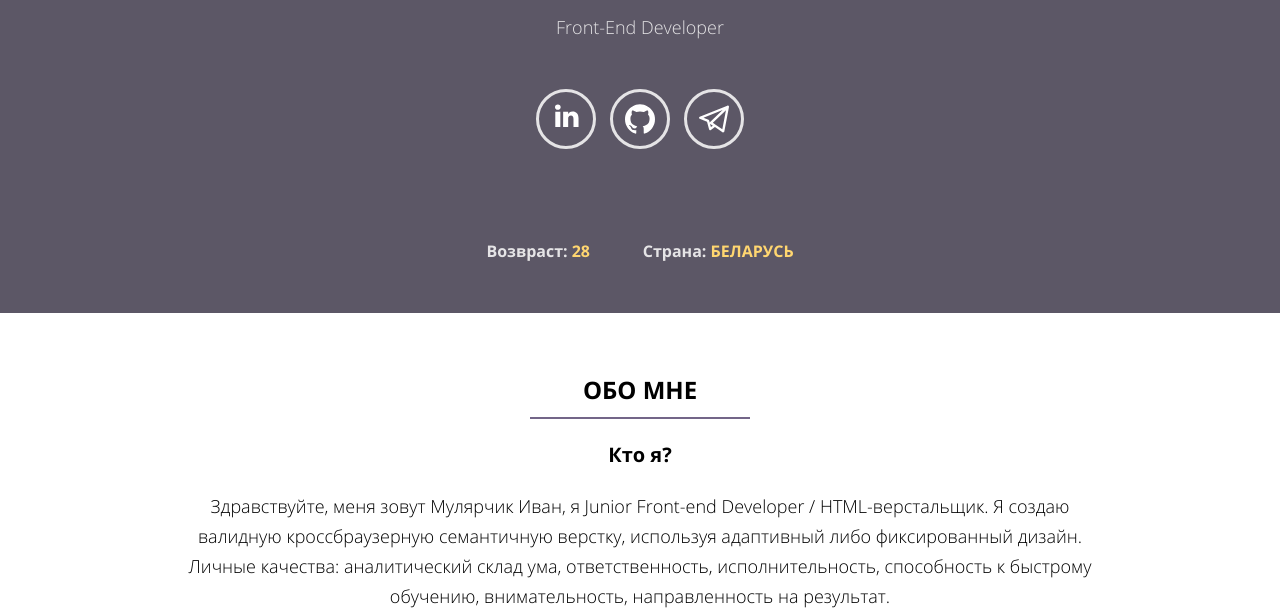
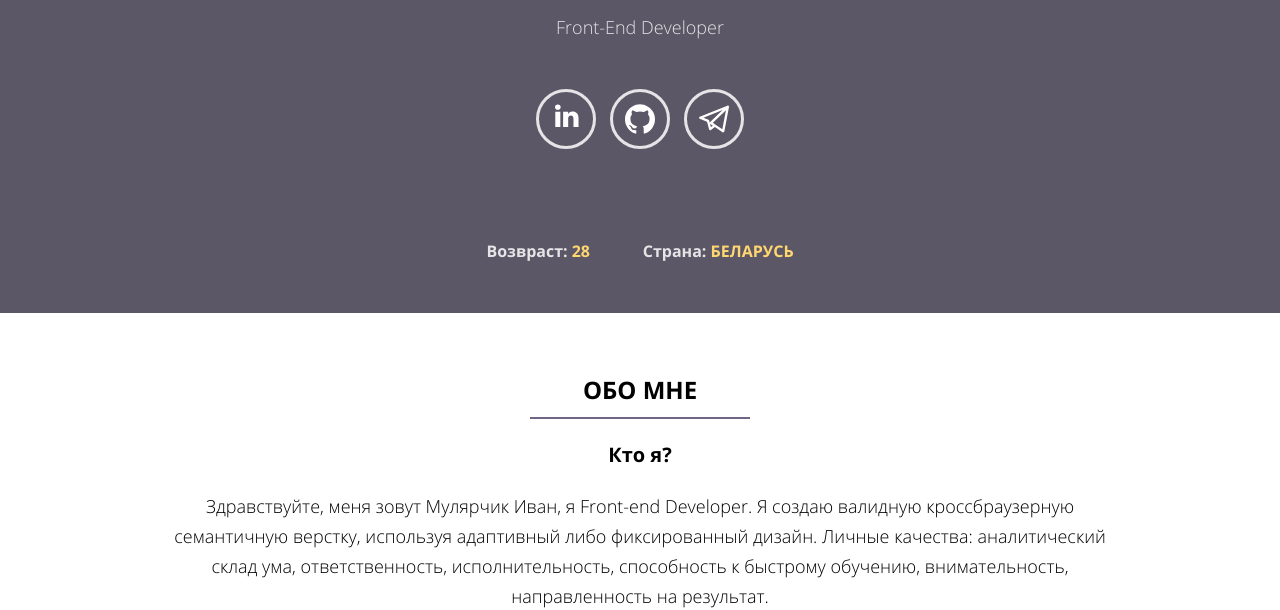
Before and after one commit to Zinzidane/zinzidane.github.io, a website: page index.html in a window 1280 px wide. Shown: the part 347-957 px from the top of the page. Drawn offline with Linux system fonts and the light colour scheme; files whose address does not match are found by name.

Commit message:
Update index.html

```diff
--- a/index.html
+++ b/index.html
@@ -102,7 +102,7 @@
       <div class="about__wrapper">
         <h2 class="about__title">Обо мне</h2>
         <p class="about__answer">Кто я?</p>
-        <p class="about__text">Здравствуйте, меня зовут Мулярчик Иван, я Junior Front-end Developer / HTML-верстальщик. Я создаю валидную кроссбраузерную семантичную верстку, используя адаптивный либо фиксированный дизайн. Личные качества: аналитический склад ума, ответственность, исполнительность, способность к быстрому обучению, внимательность, направленность на результат.</p>
+        <p class="about__text">Здравствуйте, меня зовут Мулярчик Иван, я Front-end Developer. Я создаю валидную кроссбраузерную семантичную верстку, используя адаптивный либо фиксированный дизайн. Личные качества: аналитический склад ума, ответственность, исполнительность, способность к быстрому обучению, внимательность, направленность на результат.</p>
         <section class="skills">
           <h2 class="skills__title">Мои навыки</h2>
 		  		<div class="skills__wrapper">
```
